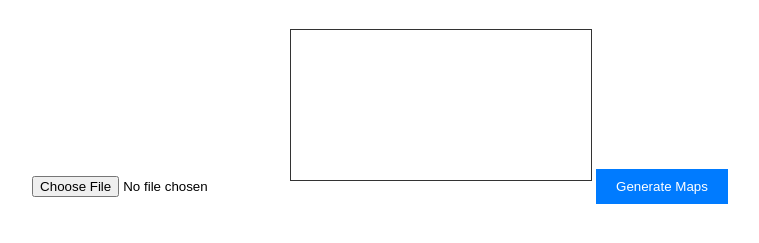
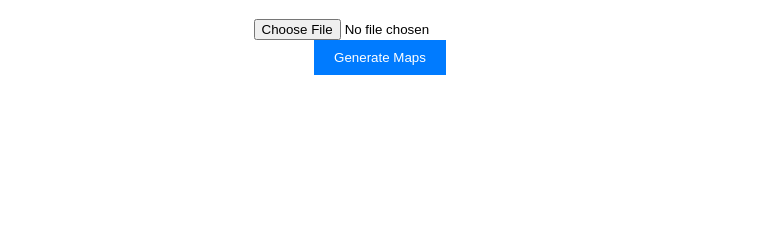
Before and after one commit to YasserAet/Normal_Map_Gen, a plain HTML site: page index.html in a window 1280 px wide. Shown: the part 61-304 px from the top of the page, without its empty margins (260-1019 px from the left). Drawn offline with nearby package versions, Linux system fonts and the light colour scheme.

Commit message:
Update index.html

```diff
--- a/index.html
+++ b/index.html
@@ -9,9 +9,10 @@
 <body>
     <h1>Map Generator</h1>
     <input type="file" id="fileInput" accept="image/*">
-    <canvas id="previewCanvas"></canvas>
+    <div id="canvas-container"></div> <!-- Container for the Three.js canvas -->
     <button id="generateMaps">Generate Maps</button>
     <a id="downloadLink" style="display: none;" download="maps.zip">Download Maps</a>
+    <script src="https://cdnjs.cloudflare.com/ajax/libs/three.js/110/three.min.js"></script>
     <script src="script.js"></script>
 </body>
 </html>
```
